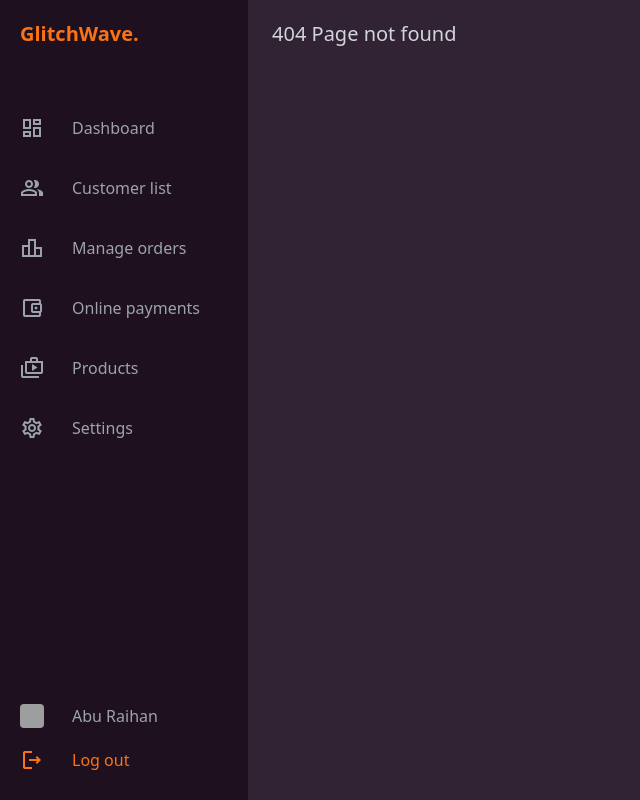
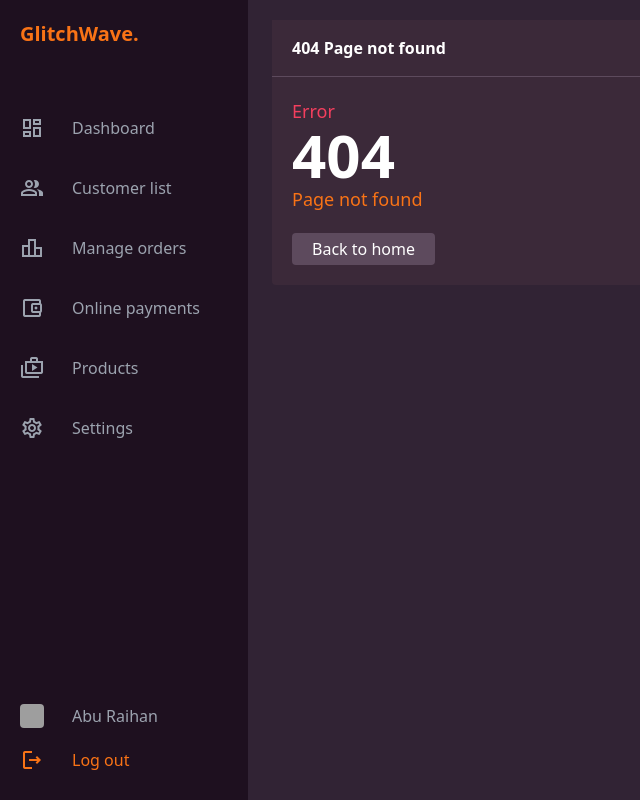
Before and after one commit to abura1han/GlitchWave, a React (Create React App) app: page /logout in a window 1280 px wide. Shown: the whole page, without its empty margins (0-640 px from the left). Built offline with nearby package versions, Linux system fonts and the light colour scheme; grey boxes are pictures that could not be loaded.

Commit message:
Add 404 error content

```diff
--- a/src/pages/404Page.tsx
+++ b/src/pages/404Page.tsx
@@ -1,12 +1,25 @@
+import { Link } from "react-router-dom";
+import Button from "../components/Button";
+import ContentBox from "../components/contents/ContentBox";
 import PageWrapper from "../components/PageWrapper";
 
 // 404 page not found error page
 const NotFoundPage = () => {
   return (
     <PageWrapper>
-      <div className="text-xl text-gray-300">
-        <div>404 Page not found</div>
-      </div>
+      <ContentBox name="404 Page not found">
+        <div className="w-full border-b border-b-glitch-box"></div>
+        <div className="px-5 py-5">
+          <h2 className="text-lg text-rose-500">Error</h2>
+          <h1 className="text-6xl text-white font-bold">404</h1>
+          <h2 className="text-lg text-glitch-orange">Page not found</h2>
+          <Link to={"/"}>
+            <Button className="hover:bg-glitch-orange mt-5">
+              <span>Back to home</span>
+            </Button>
+          </Link>
+        </div>
+      </ContentBox>
     </PageWrapper>
   );
 };
```
